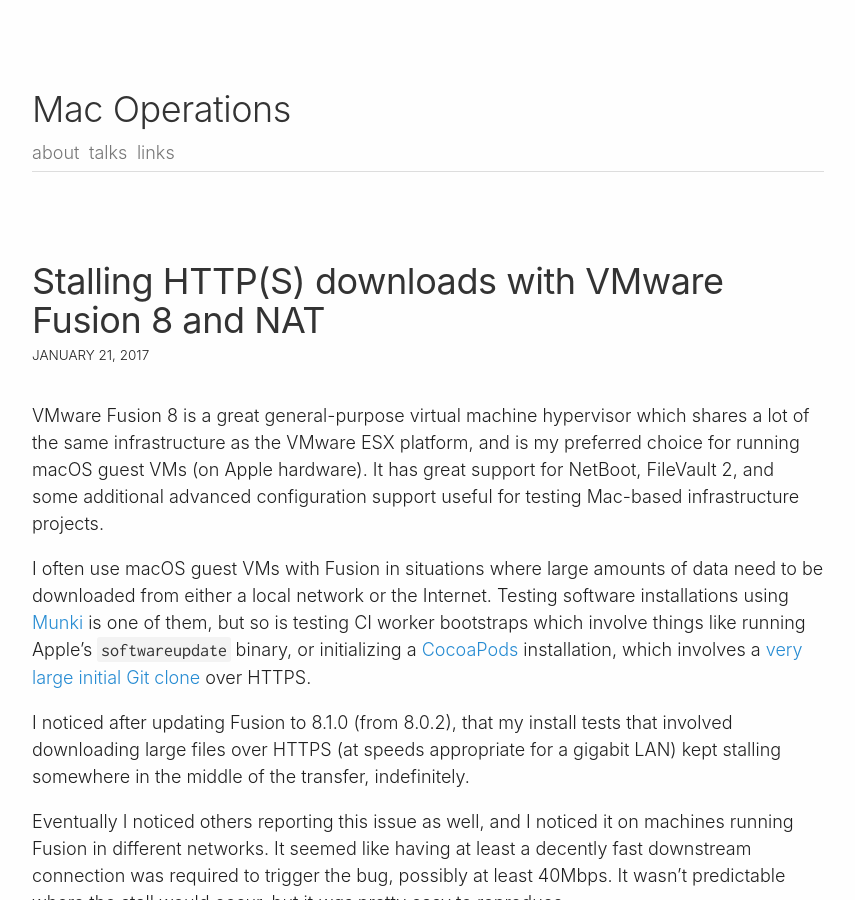
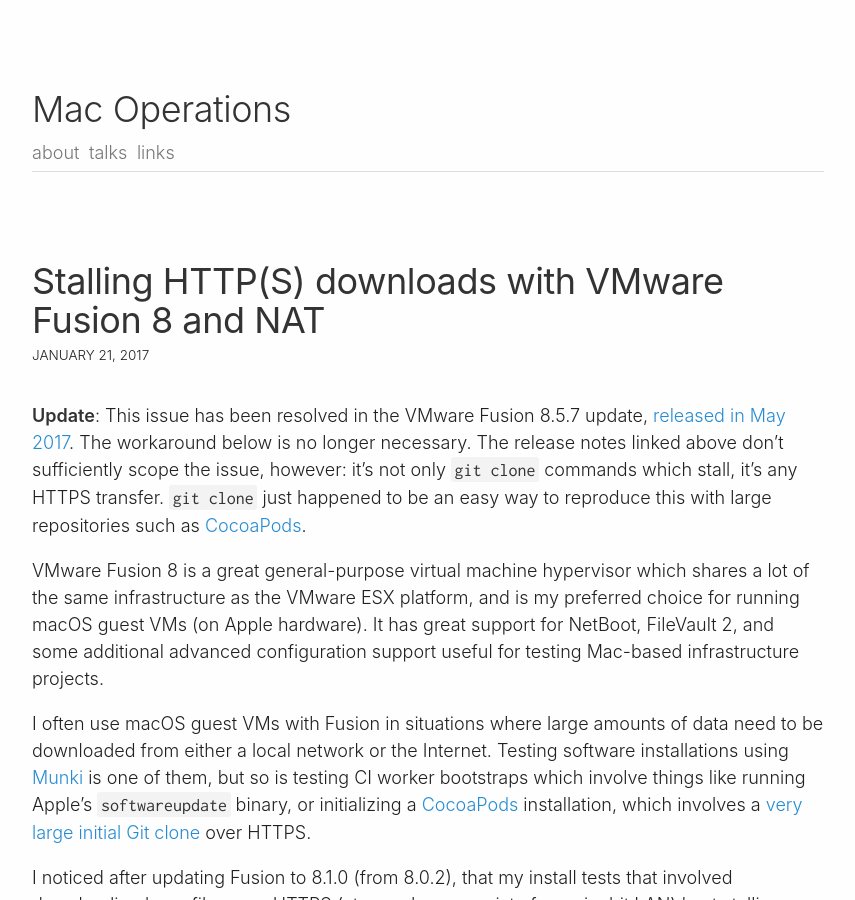
Before and after one commit to timsutton/macops.ca, a Jekyll site: the page built from _posts/2017-01-21-fusion-8-nat-stalling.md, in a window 1280 px wide and 900 px high. Shown: the whole window, without its empty margins (212-1067 px from the left). Built offline with Jekyll 4.4.1, drawn with Linux system fonts in a browser that asks for light colours; some web fonts are replaced; Markdown is read by kramdown in place of the engine named in the settings; comment, search, counter and statistics services are not loaded.

Commit message:
Update Fusion NAT issue post with resolution in 8.5.7

```diff
--- a/_posts/2017-01-21-fusion-8-nat-stalling.md
+++ b/_posts/2017-01-21-fusion-8-nat-stalling.md
@@ -3,6 +3,8 @@
 layout: post
 title: Stalling HTTP(S) downloads with VMware Fusion 8 and NAT
 ---
+
+**Update**: This issue has been resolved in the VMware Fusion 8.5.7 update, [released in May 2017](http://pubs.vmware.com/Release_Notes/en/fusion/8/fusion-857-release-notes.html). The workaround below is no longer necessary. The release notes linked above don't sufficiently scope the issue, however: it's not only `git clone` commands which stall, it's any HTTPS transfer. `git clone` just happened to be an easy way to reproduce this with large repositories such as [CocoaPods](http://blog.cocoapods.org/Master-Spec-Repo-Rate-Limiting-Post-Mortem/).
 
 VMware Fusion 8 is a great general-purpose virtual machine hypervisor which shares a lot of the same infrastructure as the VMware ESX platform, and is my preferred choice for running macOS guest VMs (on Apple hardware). It has great support for NetBoot, FileVault 2, and some additional advanced configuration support useful for testing Mac-based infrastructure projects.
 
```
